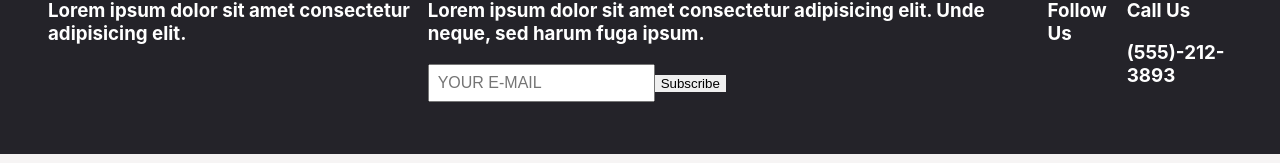
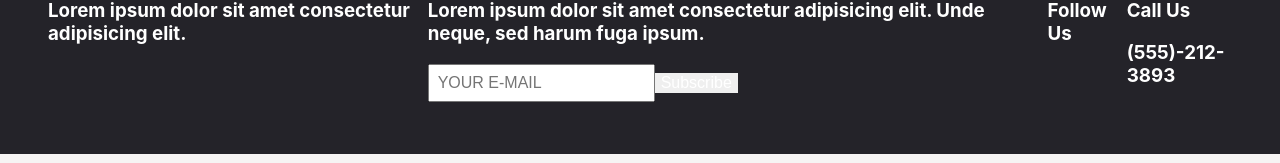
Before and after one commit to Sody15/ecommerce-app, a React (Create React App) app: page / in a window 1280 px wide. Shown: the part 315-478 px from the top of the page. Built offline with nearby package versions, Linux system fonts and the light colour scheme.

Commit message:
button style change

```diff
--- a/src/styles/_global.scss
+++ b/src/styles/_global.scss
@@ -3,6 +3,8 @@ button {
   outline: none;
   cursor: pointer;
   transition: scale 0.2s ease-in;
+  font-size: 1rem;
+  color: inherit;
   &:active {
     transform: scale(1.07);
   }
```
